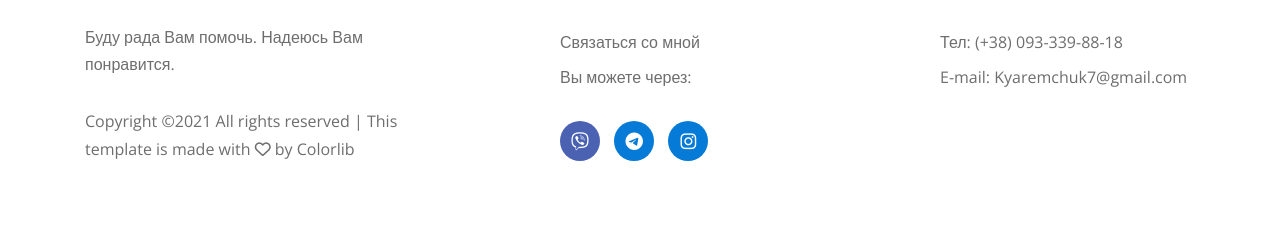
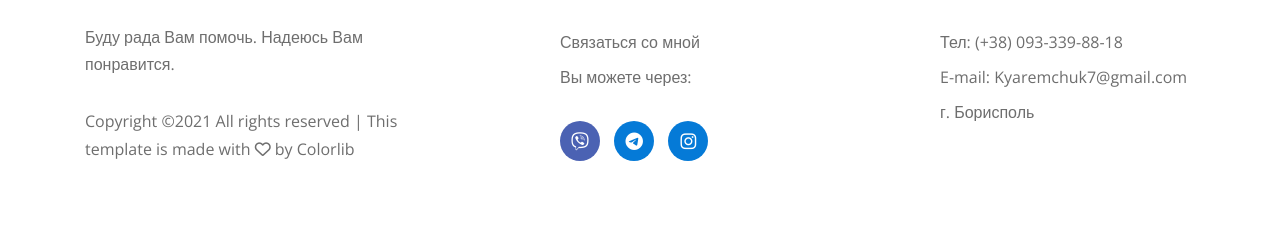
Before and after one commit to LitovchenkoYevhen/krisnails.site_public, a Django app: page /blog/ in a window 1280 px wide. Shown: the part 651-894 px from the top of the page. Run offline with Django 3.2, Linux system fonts and the light colour scheme; data that the repository does not hold is empty; some libraries are stand-ins or nearby versions.

Commit message:
add city in base.html

```diff
--- a/templates/base.html
+++ b/templates/base.html
@@ -147,6 +147,7 @@
                     <div class="contact-address">
                         <p>Тел: (+38) 093-339-88-18</p>
                         <p>E-mail: Kyaremchuk7@gmail.com</p>
+                        <p>г. Борисполь</p>
                     </div>
                 </div>
             </div>
```
